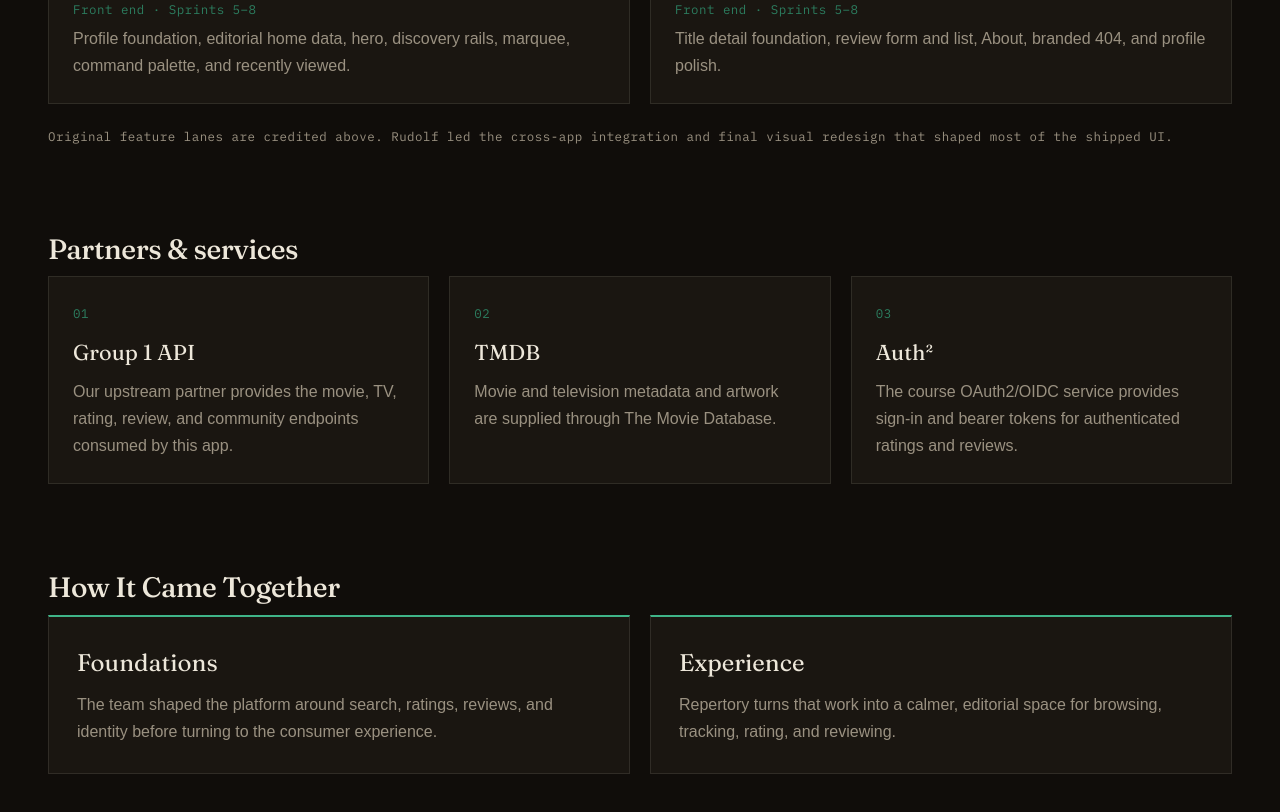
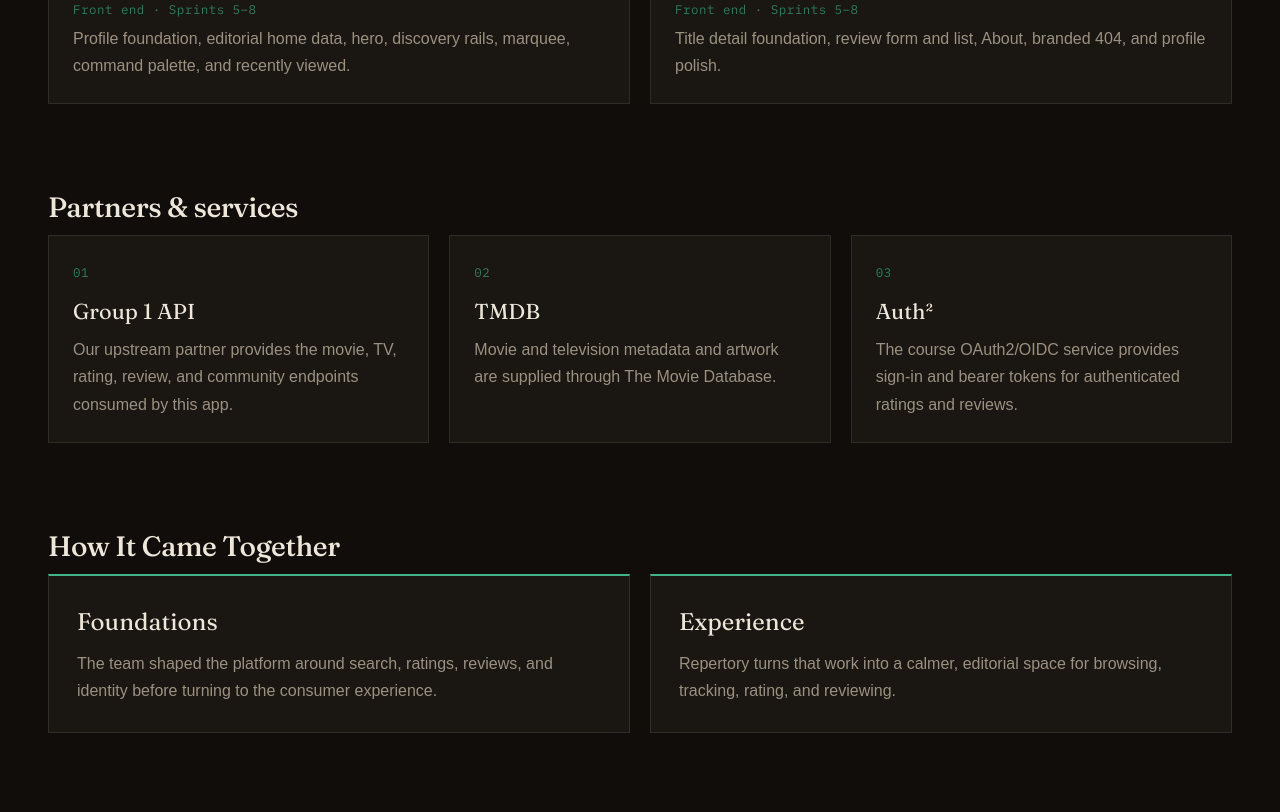
Before and after one commit to UWT-TCSS460-SP26/group-project-frontend-public-group-2, a Next.js app: page /about in a window 1280 px wide. Shown: the part 1240-2052 px from the top of the page. Built offline with nearby package versions, Linux system fonts and the light colour scheme; no server answers; a web font is replaced by a local one; what @mui/material-nextjs would draw is missing.

Commit message:
Remove extra About page attribution

```diff
--- a/src/app/about/page.tsx
+++ b/src/app/about/page.tsx
@@ -176,10 +176,6 @@ export default function AboutPage() {
             </Reveal>
           ))}
         </Box>
-        <MetaText sx={{ display: "block", mt: 3, color: "text.secondary" }}>
-          Original feature lanes are credited above. Rudolf led the cross-app
-          integration and final visual redesign that shaped most of the shipped UI.
-        </MetaText>
       </Box>
 
       <Box component="section" sx={{ mb: { xs: 8, md: 11 } }}>
```
